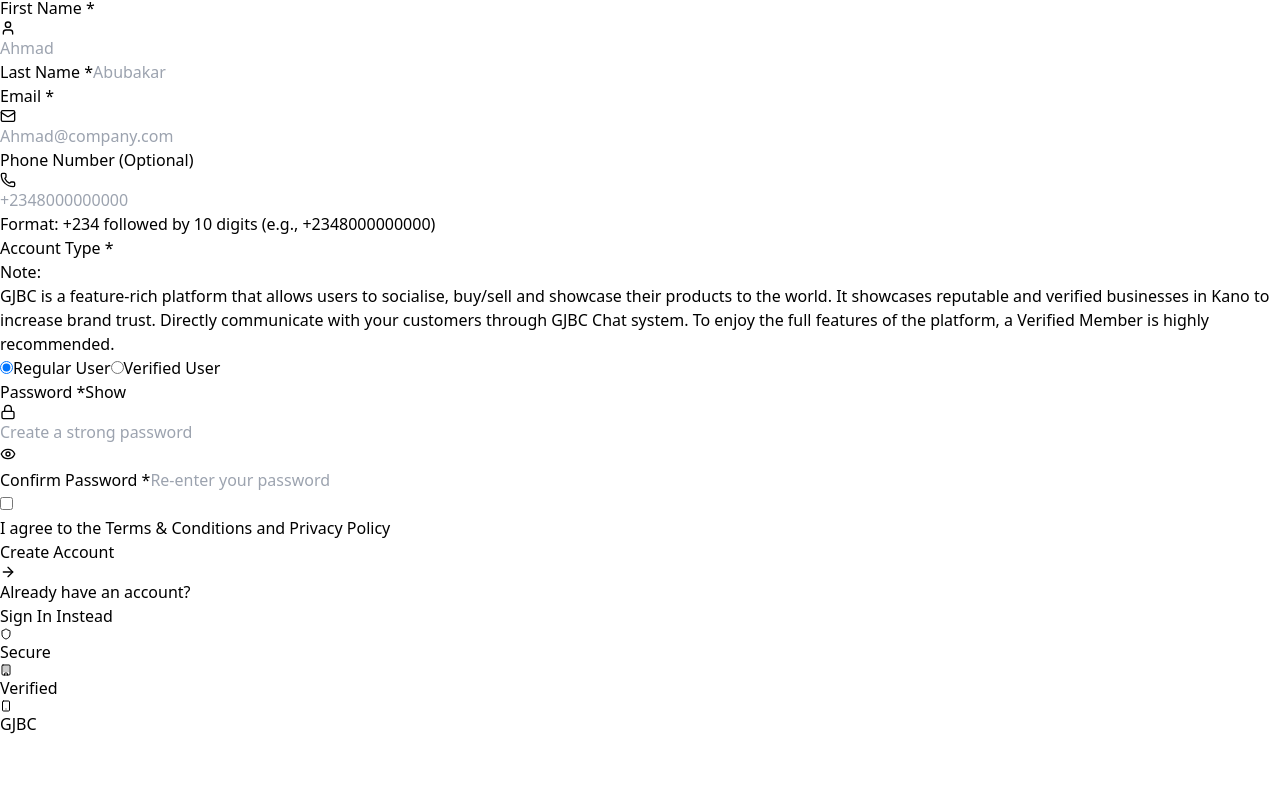
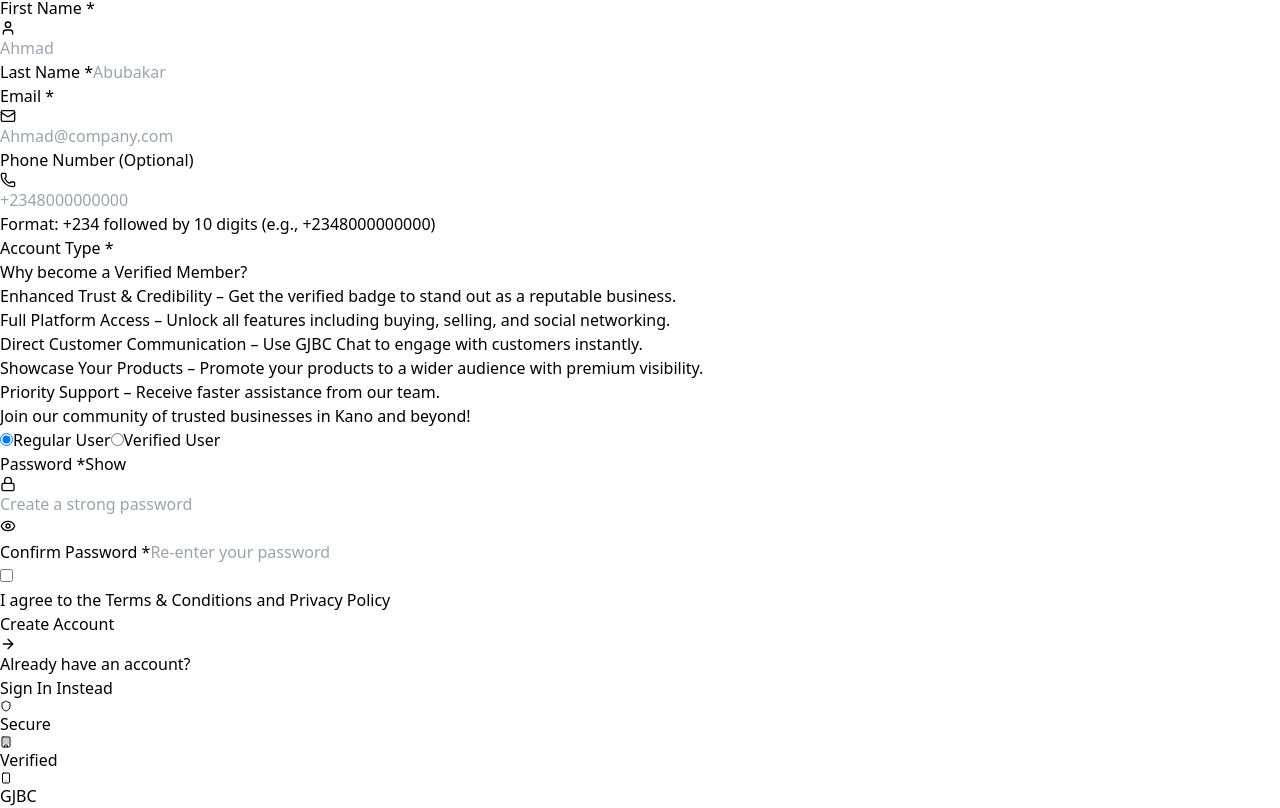
Before and after one commit to dangusau/greater-jigawa, a React (Vite) app: page /Signup in a window 1280 px wide. Shown: the part 1145-1953 px from the top of the page. Before the commit the page ends 1881 px from the top, so only its background shows below. Built offline with nearby package versions, Linux system fonts and the light colour scheme.

Commit message:
Revise Signup page with new member benefits and bank info
Updated the signup page to include a professional note with bullet points highlighting the benefits of becoming a Verified Member. Also modified bank details section with updated information.

```diff
--- a/src/pages/Signup.tsx
+++ b/src/pages/Signup.tsx
@@ -672,12 +672,17 @@
                     Account Type *
                   </label>
 
-                  {/* Note */}
-                  <div className="bg-blue-50 border border-blue-200 rounded-lg p-3 text-xs text-blue-800">
-                    <p className="font-bold mb-1">Note:</p>
-                    <p>
-                      GJBC is a feature‑rich platform that allows users to socialise, buy/sell and showcase their products to the world. It showcases reputable and verified businesses in Kano to increase brand trust. Directly communicate with your customers through GJBC Chat system. To enjoy the full features of the platform, a <span className="font-bold">Verified Member</span> is highly recommended.
-                    </p>
+                  {/* Professional Note with Bullet Points - Green Theme */}
+                  <div className="bg-green-50 border border-green-200 rounded-lg p-4 text-xs text-green-800">
+                    <p className="font-bold text-sm mb-2">Why become a Verified Member?</p>
+                    <ul className="space-y-1.5 list-disc pl-4">
+                      <li><span className="font-semibold">Enhanced Trust & Credibility</span> – Get the verified badge to stand out as a reputable business.</li>
+                      <li><span className="font-semibold">Full Platform Access</span> – Unlock all features including buying, selling, and social networking.</li>
+                      <li><span className="font-semibold">Direct Customer Communication</span> – Use GJBC Chat to engage with customers instantly.</li>
+                      <li><span className="font-semibold">Showcase Your Products</span> – Promote your products to a wider audience with premium visibility.</li>
+                      <li><span className="font-semibold">Priority Support</span> – Receive faster assistance from our team.</li>
+                    </ul>
+                    <p className="mt-2 text-green-700">Join our community of trusted businesses in Kano and beyond!</p>
                   </div>
 
                   <div className="flex gap-4 mt-2">
@@ -716,12 +721,12 @@
                       <p className="font-semibold text-green-800">Annual Fee: ₦10,000</p>
                     </div>
 
-                    {/* Bank Details */}
+                    {/* Bank Details - Updated with real info from image */}
                     <div className="space-y-1 text-xs">
-                      <p><span className="font-medium">Bank Name:</span> GTBank</p>
-                      <p><span className="font-medium">Account Name:</span> Greater Jigawa Business Community</p>
-                      <p><span className="font-medium">Account Number:</span> 0123456789</p>
-                      <p><span className="font-medium">WhatsApp:</span> <a href="https://wa.me/2348000000000" className="text-green-600 underline" target="_blank" rel="noopener">+234 800 000 0000</a></p>
+                      <p><span className="font-medium">Bank Name:</span> Kayi Microfinance Bank</p>
+                      <p><span className="font-medium">Account Name:</span> Greater Jigawa</p>
+                      <p><span className="font-medium">Account Number:</span> 4102542176</p>
+                      <p><span className="font-medium">WhatsApp:</span> <a href="https://wa.me/2348023104333" className="text-green-600 underline" target="_blank" rel="noopener">08023104333</a></p>
                     </div>
 
                     {/* Receipt Upload */}
```
